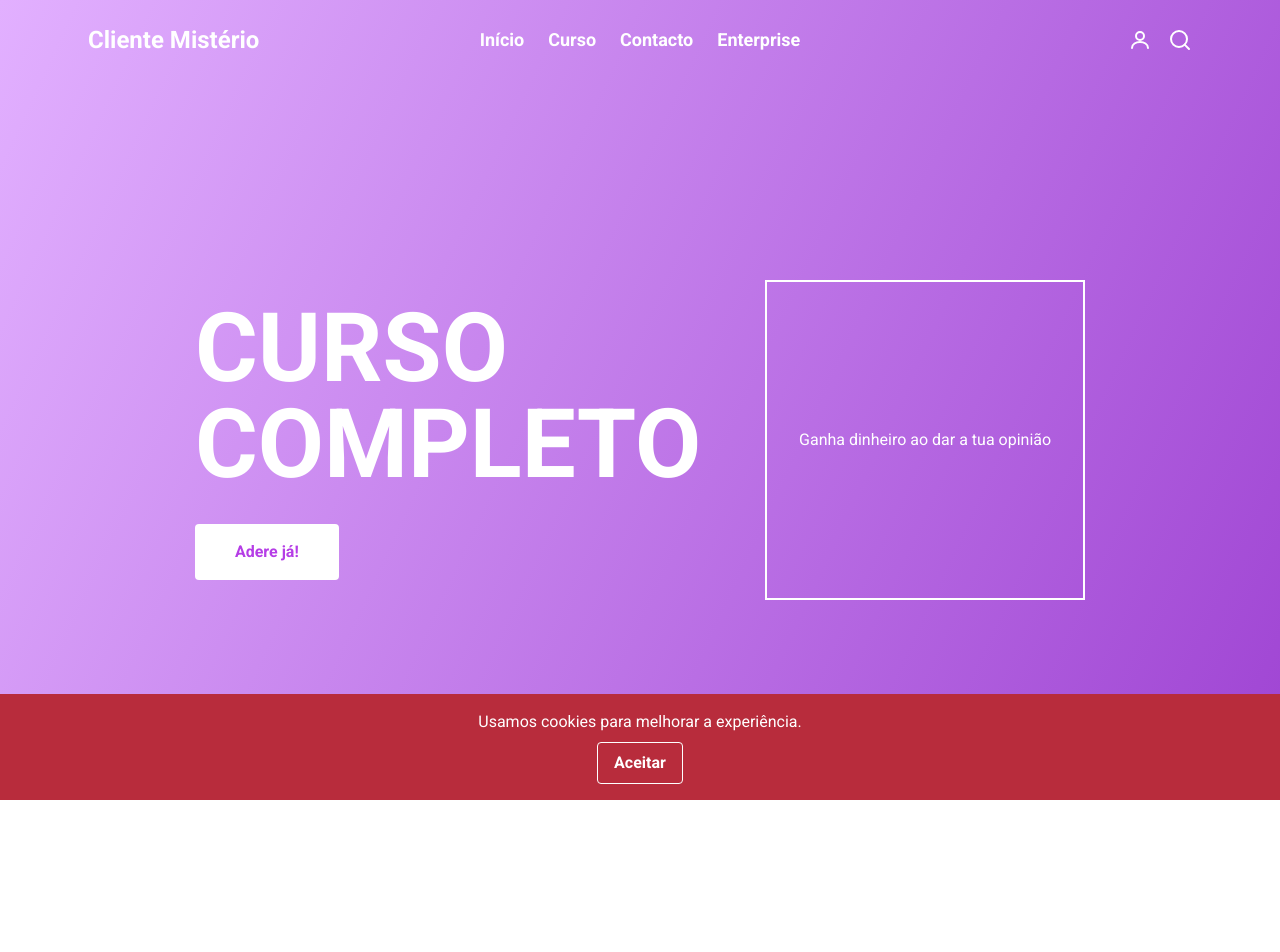
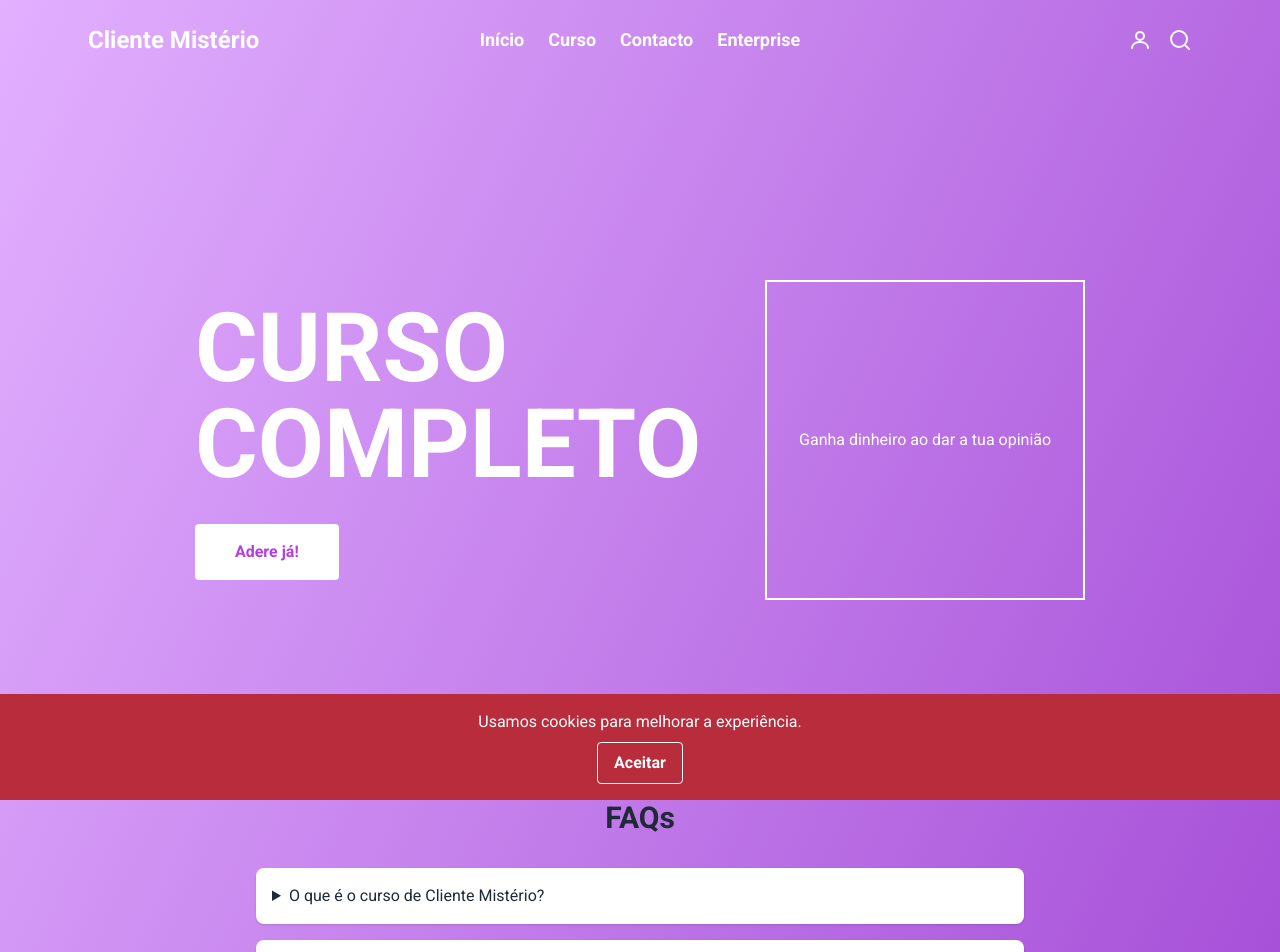
Before and after one commit to msantos51/clientemisterio, a Next.js app in the folder frontend/: page / in a window 1280 px wide. Shown: the top 952 px of the page. Before the commit the page ends 800 px from the top, so only its background shows below. Built offline with nearby package versions, Linux system fonts and the light colour scheme.

Commit message:
feat: adiciona secção de FAQ à página inicial

```diff
--- a/frontend/app/(public)/page.tsx
+++ b/frontend/app/(public)/page.tsx
@@ -2,6 +2,7 @@
 
 import Link from 'next/link'
 import { useEffect, useState } from 'react'
+import { Faq } from '@/components/Faq'
 
 // Lista de frases a serem alternadas na caixa
 const phrases = [
@@ -32,6 +33,8 @@ export default function HomePage() {
   }, [])
 
   return (
+    <main>
+      {/* Secção inicial com título e frases rotativas */}
       <section className="flex min-h-[calc(100vh-5rem)] items-center justify-center gap-16">
         {/* Bloco esquerdo com o título principal e botão de adesão */}
         <div className="flex flex-col items-start justify-center space-y-8">
@@ -53,5 +56,8 @@ export default function HomePage() {
           </div>
         </div>
       </section>
+      {/* Secção de perguntas frequentes */}
+      <Faq />
+    </main>
   )
 }
--- a/frontend/components/Faq.tsx
+++ b/frontend/components/Faq.tsx
@@ -1,3 +1,5 @@
+'use client'
+
 // Secção de perguntas frequentes com respostas mostradas ao clicar
 
 // Dados das perguntas e respostas
```
Lines whose indentation alone changed are shown as unchanged.
